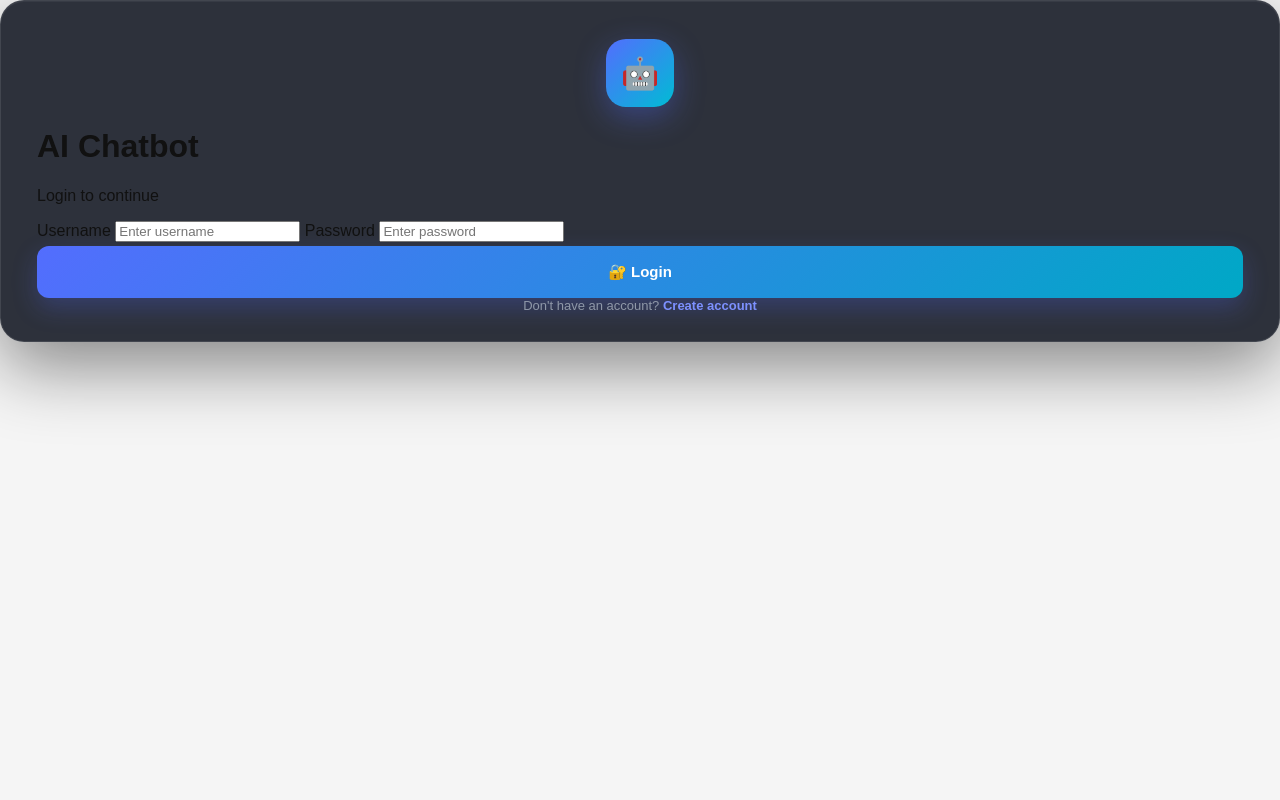
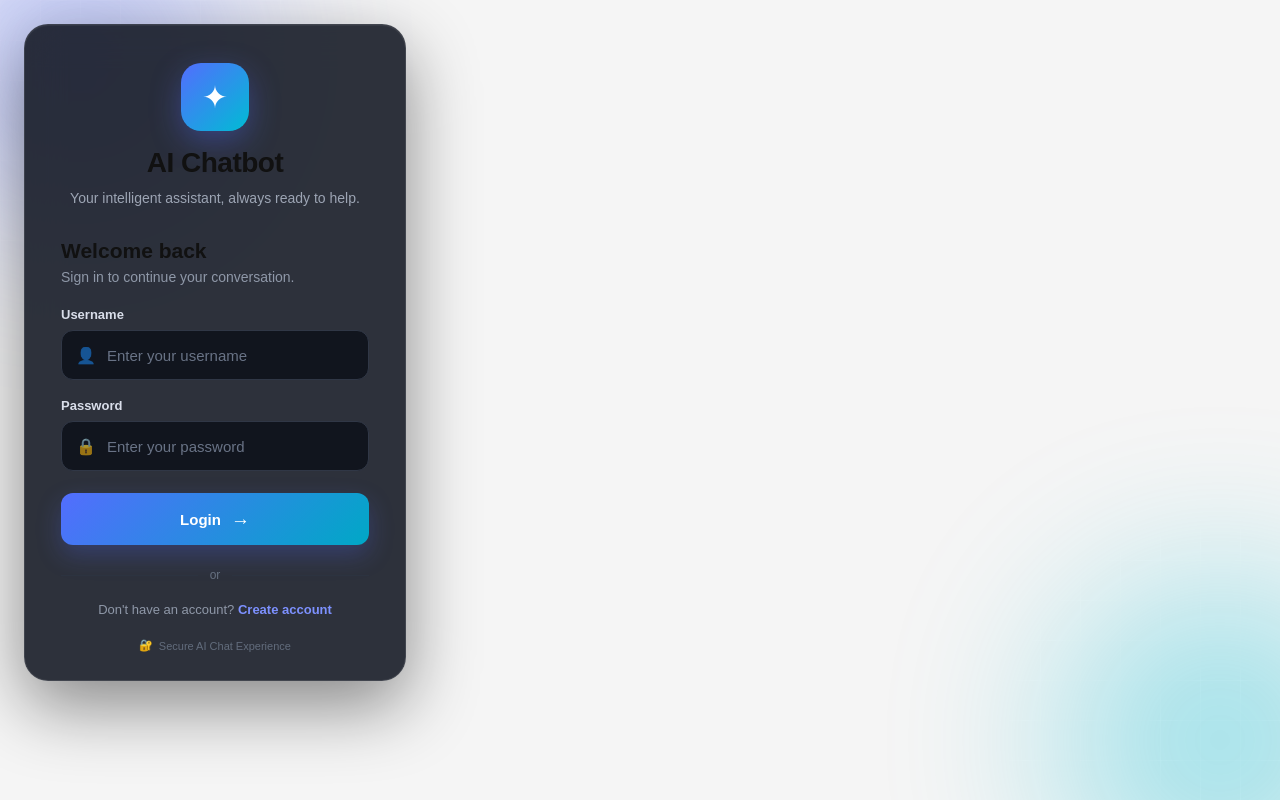
Before and after one commit to padmavathi02022008-sudo/CHATBOT, a Flask app: page /login in a window 1280 px wide. Run offline with Flask 3, Linux system fonts and the light colour scheme.

Commit message:
Redesign login page

```diff
--- a/templates/login.html
+++ b/templates/login.html
@@ -1,3 +1,4 @@
+
 <!DOCTYPE html>
 <html lang="en">
 
@@ -5,7 +6,7 @@
     <meta charset="UTF-8">
     <meta name="viewport" content="width=device-width, initial-scale=1.0">
 
-    <title>Login - AI Chatbot</title>
+    <title>Login | AI Chatbot</title>
 
     <link rel="stylesheet"
           href="{{ url_for('static', filename='style.css') }}">
@@ -13,59 +14,126 @@
 
 <body class="auth-page">
 
-<div class="auth-card">
+    <div class="auth-background">
+        <div class="glow glow-one"></div>
+        <div class="glow glow-two"></div>
+        <div class="grid-pattern"></div>
+    </div>
 
+    <main class="auth-container">
+
+        <section class="auth-card">
+
+            <div class="brand">
                 <div class="auth-logo">
-        🤖
+                    <span>✦</span>
                 </div>
 
                 <h1>AI Chatbot</h1>
 
-    <p class="auth-subtitle">
-        Login to continue
+                <p>
+                    Your intelligent assistant, always ready to help.
                 </p>
+            </div>
+
+            <div class="welcome">
+                <h2>Welcome back</h2>
+
+                <p>
+                    Sign in to continue your conversation.
+                </p>
+            </div>
 
             {% if error %}
                 <div class="error-message">
+                    <span>⚠</span>
                     {{ error }}
                 </div>
             {% endif %}
 
-    <form method="POST">
+            <form method="POST" class="auth-form">
 
-        <label>Username</label>
+                <div class="input-group">
+
+                    <label for="username">
+                        Username
+                    </label>
+
+                    <div class="input-wrapper">
+                        <span class="input-icon">👤</span>
 
                         <input
+                            id="username"
                             type="text"
                             name="username"
-            placeholder="Enter username"
+                            placeholder="Enter your username"
+                            autocomplete="username"
                             required
                         >
+                    </div>
 
-        <label>Password</label>
+                </div>
+
+
+                <div class="input-group">
+
+                    <label for="password">
+                        Password
+                    </label>
+
+                    <div class="input-wrapper">
+                        <span class="input-icon">🔒</span>
 
                         <input
+                            id="password"
                             type="password"
                             name="password"
-            placeholder="Enter password"
+                            placeholder="Enter your password"
+                            autocomplete="current-password"
                             required
                         >
+                    </div>
 
-        <button type="submit"
+                </div>
+
+
+                <button
+                    type="submit"
                     class="primary-button">
-            🔐 Login
+
+                    <span>Login</span>
+                    <span class="button-arrow">→</span>
+
                 </button>
 
             </form>
 
+
+            <div class="divider">
+                <span>or</span>
+            </div>
+
+
             <p class="auth-link">
+
                 Don't have an account?
+
                 <a href="{{ url_for('register') }}">
                     Create account
                 </a>
+
             </p>
 
+
+            <div class="auth-footer">
+                <span>🔐</span>
+                Secure AI Chat Experience
             </div>
 
+        </section>
+
+    </main>
+
 </body>
+
 </html>
```
Lines whose indentation alone changed are shown as unchanged.
